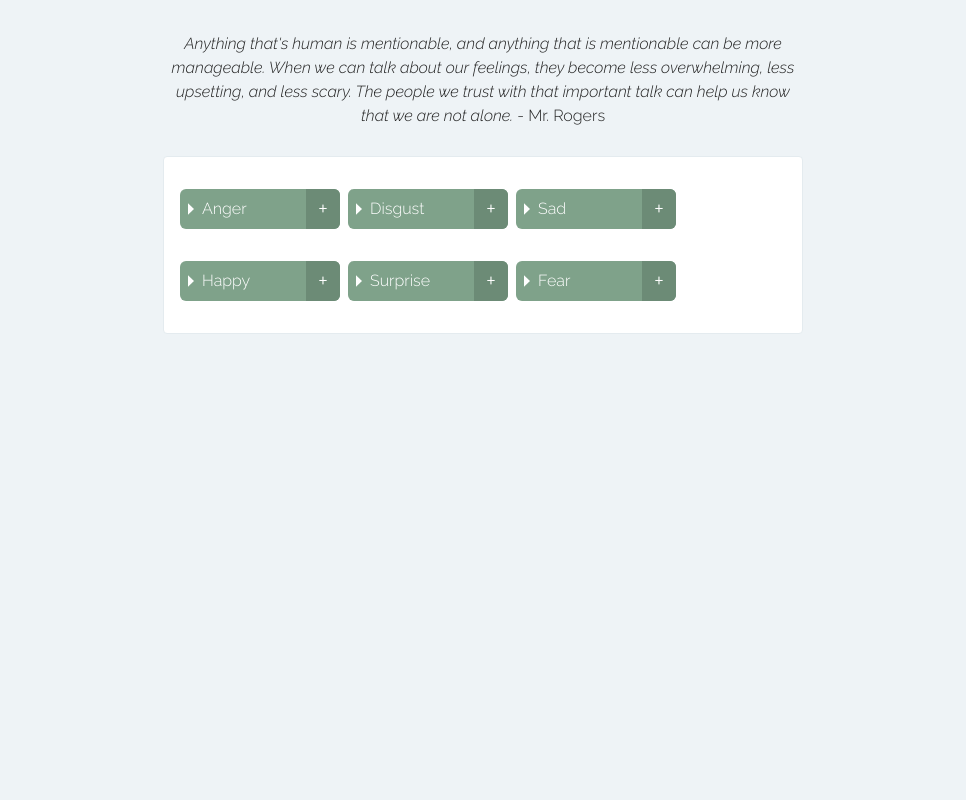
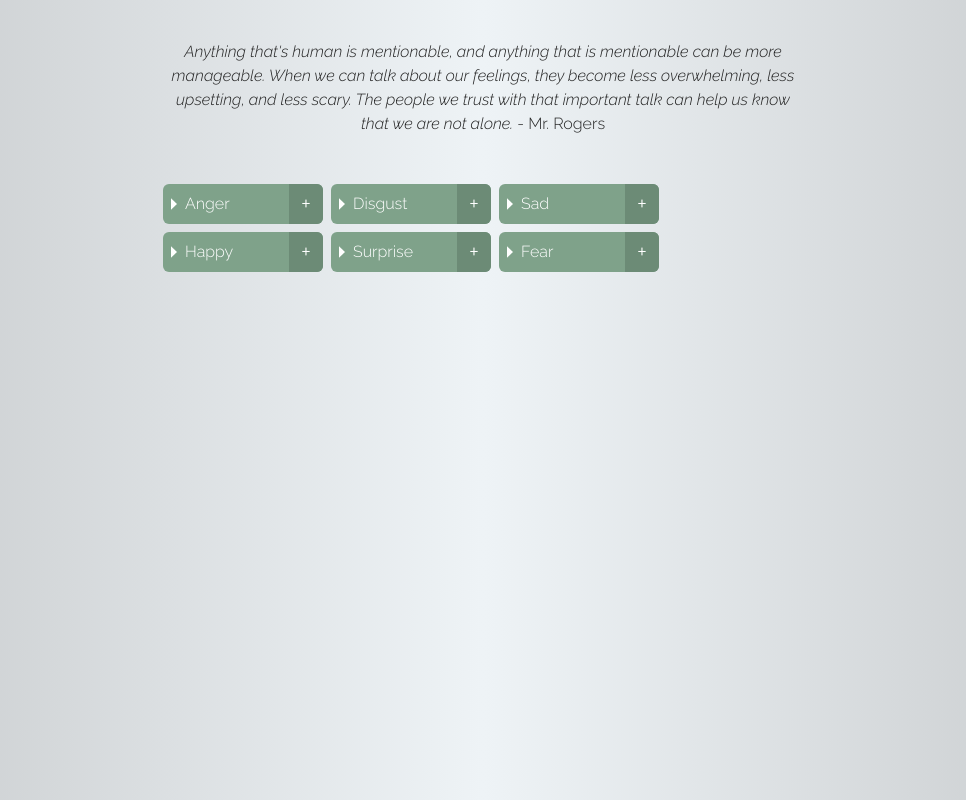
Before and after one commit to StevenVanBlerk/emotion-wheel, a Next.js app: page / in a window 1280 px wide. Shown: the whole page, without its empty margins (157-1123 px from the left). Built offline with nearby package versions, Linux system fonts and the light colour scheme.

Commit message:
testing gradient background

```diff
--- a/src/app/components/EmotionSelection/EmotionList/EmotionList.tsx
+++ b/src/app/components/EmotionSelection/EmotionList/EmotionList.tsx
@@ -16,7 +16,7 @@ const EmotionList = ({
   const emotionsT0 = Object.entries(emotions);
 
   return (
-    <Card>
+    <div>
       <ul className="flex flex-wrap gap-x-2">
         {emotionsT0.map(([keyT0, emotionT0]) => {
           if (!emotionT0.isActive) return;
@@ -32,7 +32,7 @@ const EmotionList = ({
           );
         })}
       </ul>
-    </Card>
+    </div>
   );
 };
 
--- a/src/app/components/EmotionSelection/EmotionList/EmotionRecursiveButton/EmotionRecursiveButton.tsx
+++ b/src/app/components/EmotionSelection/EmotionList/EmotionRecursiveButton/EmotionRecursiveButton.tsx
@@ -24,7 +24,7 @@ const EmotionRecursiveButton = ({
   return (
     <li className={`${isActive ? enabledClassNames : disabledClassNames}`}>
       {/* Buttons wrapper */}
-      <div className="text-md my-4 flex h-10 w-40 rounded-md bg-secondary text-primaryText">
+      <div className="text-md my-1 flex h-10 w-40 rounded-md bg-secondary text-primaryText">
         {/* Expand button */}
         <button
           onClick={() => onEmotionSelect(emotionKeySequence)}
@@ -51,7 +51,7 @@ const EmotionRecursiveButton = ({
         </button>
       </div>
       {subEmotions && (
-        <ul className="flex flex-wrap gap-x-2">
+        <ul className="flex flex-wrap gap-x-2 ml-6">
           {Object.entries(subEmotions).map(([key, subEmotion]) => {
             return (
               <EmotionRecursiveButton
--- a/src/app/components/IntrospectiveQuestions/Question/Question.tsx
+++ b/src/app/components/IntrospectiveQuestions/Question/Question.tsx
@@ -21,7 +21,11 @@ const Question = ({
     <div className="radius mt-8 border border-surfaceBorder bg-surfaceForeground p-4">
       <label className="grid gap-2">
         {label}
-        <textarea className="rounded p-2 text-sm" rows={6} />
+        <textarea
+          placeholder="Write something down or think to yourself"
+          className="rounded p-2 text-sm"
+          rows={6}
+        />
       </label>
 
       {hasSubmitButton && (
--- a/src/app/components/SelectedEmotions/SelectedEmotions.tsx
+++ b/src/app/components/SelectedEmotions/SelectedEmotions.tsx
@@ -12,6 +12,7 @@ const SelectedEmotions = ({ emotionGroup }: SelectedEmotionsProps) => {
           const emotionLabel = emotionKeyT2 || emotionKeyT1 || emotionKeyT0;
           return <Pill key={emotionLabel} label={emotionLabel} />;
         })}
+        add remove button
       </ul>
     </Card>
   );
--- a/src/app/layout.tsx
+++ b/src/app/layout.tsx
@@ -17,7 +17,15 @@ export default function RootLayout({
 }>) {
   return (
     // TO-DO use new theme variables
-    <html lang="en" className="font-raleway bg-background font-light text-text">
+    // <html lang="en" className="font-raleway bg-background font-light text-text">
+    <html
+      lang="en"
+      className="font-raleway font-light text-text"
+      style={{
+        background:
+          "linear-gradient(90deg, rgba(200,203,205,1) 0%, rgba(238,243,246,1) 50%, rgba(200,203,205,1) 100%)",
+      }}
+    >
       <body className={inter.className}>{children}</body>
     </html>
   );
--- a/src/app/page.tsx
+++ b/src/app/page.tsx
@@ -19,12 +19,16 @@ export default function Home() {
   };
   return (
     <main className="font-raleway mx-auto flex min-h-screen max-w-screen-sm flex-col gap-4 pt-8 text-base font-light">
-      <blockquote className="pb-3 text-center italic">
+      <blockquote
+        className="pb-3 text-center italic"
+        style={{ marginTop: "8px", marginBottom: "16px" }}
+      >
         {/* {`❝`} */}
-        Anything that&apos;s human is mentionable, and anything that is mentionable
-        can be more manageable. When we can talk about our feelings, they become
-        less overwhelming, less upsetting, and less scary. The people we trust
-        with that important talk can help us know that we are not alone.
+        Anything that&apos;s human is mentionable, and anything that is
+        mentionable can be more manageable. When we can talk about our feelings,
+        they become less overwhelming, less upsetting, and less scary. The
+        people we trust with that important talk can help us know that we are
+        not alone.
         {/* {`❞`} */}
         <span className="not-italic"> - Mr. Rogers</span>
       </blockquote>
@@ -32,6 +36,7 @@ export default function Home() {
       {emotionGroup.length > 0 && (
         <IntrospectiveQuestions emotionGroup={emotionGroup} />
       )}
+      {/* experiment with gradient background to focus on the center line */}
     </main>
   );
 }
```
